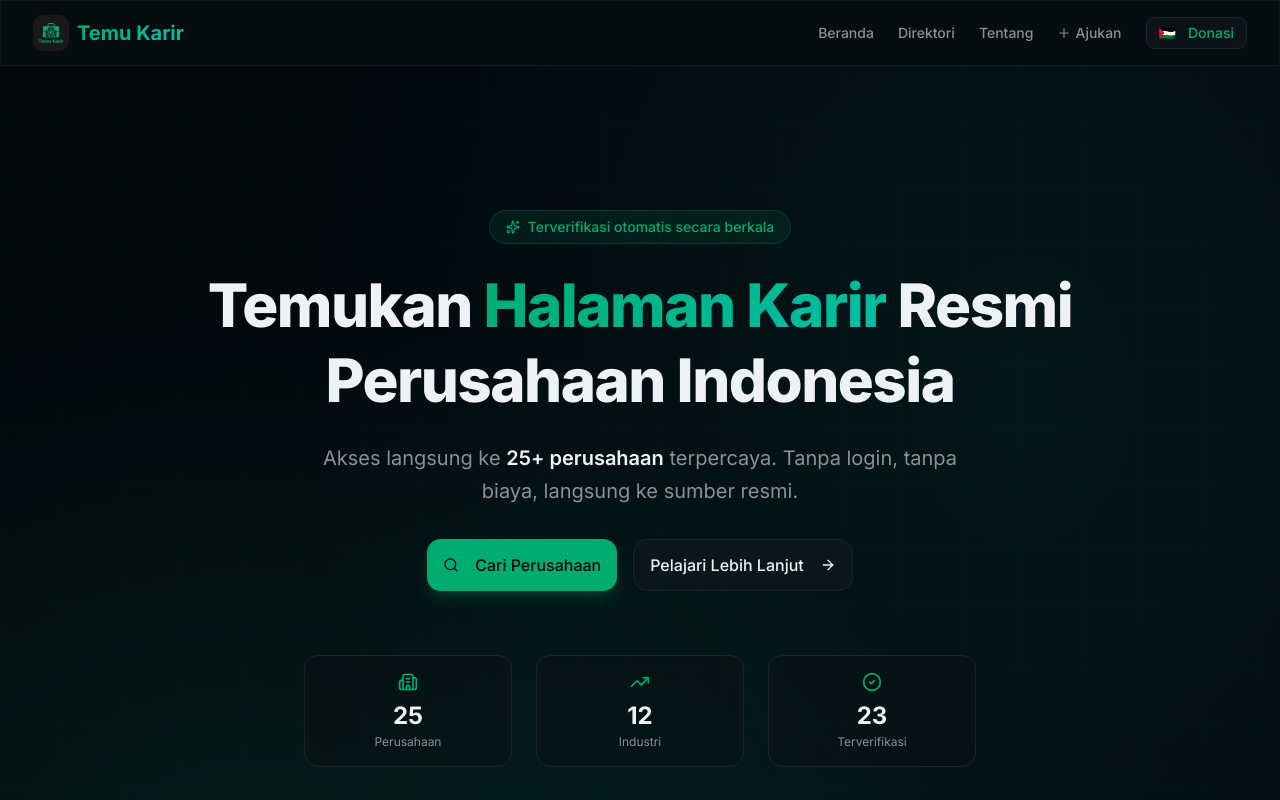
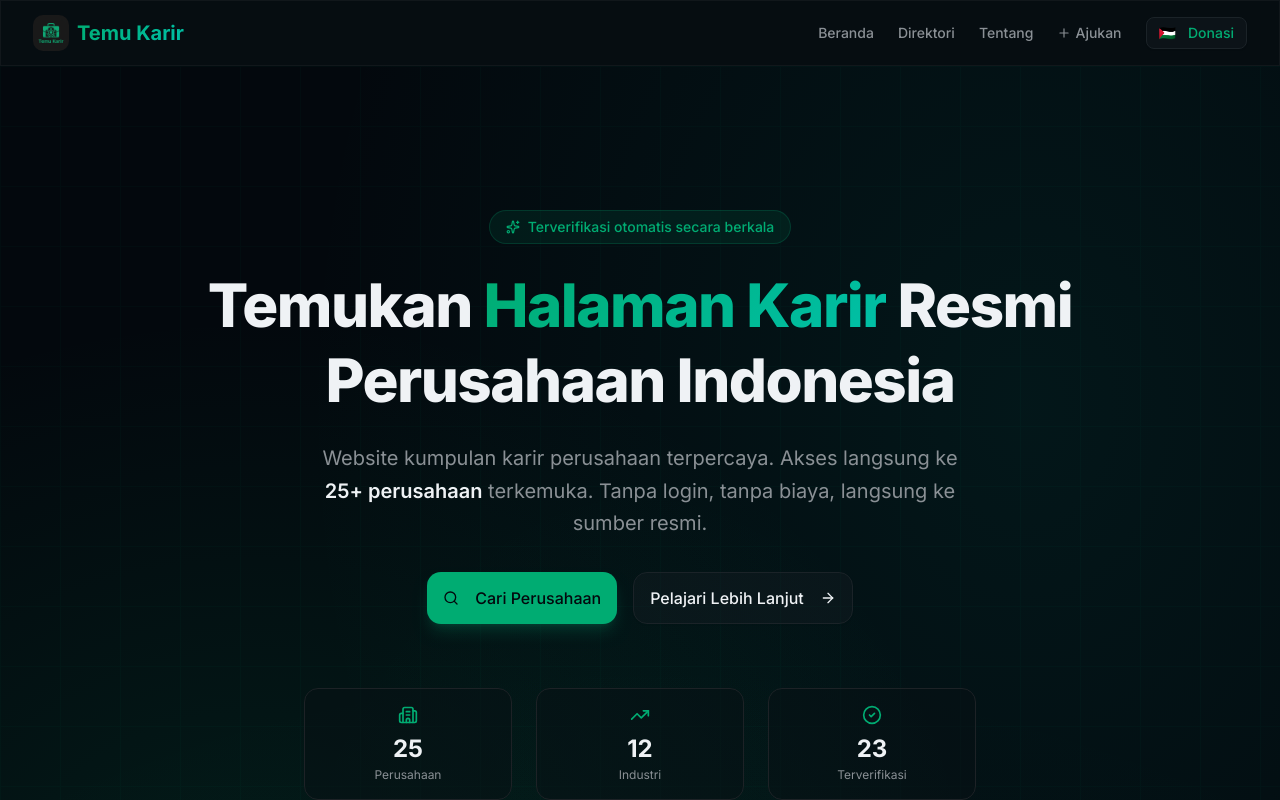
Before and after one commit to ananwxyz/temu-karir, a Next.js app: page / in a window 1280 px wide. Shown: the top 800 px of the page. Built offline with nearby package versions, Linux system fonts and the light colour scheme; no server answers; the database is empty.

Commit message:
feat(seo): target specific longtail keyword

```diff
--- a/src/app/layout.tsx
+++ b/src/app/layout.tsx
@@ -15,11 +15,11 @@ const baseUrl = "https://temukarir.com";
 
 export const metadata: Metadata = {
   title: {
-    default: "Temu Karir — Direktori Halaman Karir Resmi Perusahaan Indonesia",
+    default: "Temu Karir — Website Kumpulan Karir Perusahaan Indonesia",
     template: "%s | Temu Karir",
   },
   description:
-    "Temukan halaman karir resmi dari ratusan perusahaan terpercaya di Indonesia. Lamar langsung ke sumber resmi, aman dan terverifikasi. Cari lowongan kerja di Tokopedia, Gojek, BCA, Telkom, dan ratusan perusahaan lainnya.",
+    "Temukan halaman karir resmi dari ratusan perusahaan terpercaya di Indonesia. Website kumpulan karir perusahaan terlengkap. Lamar langsung ke sumber resmi, aman dan terverifikasi.",
   keywords: [
     "lowongan kerja",
     "karir",
@@ -41,8 +41,10 @@ export const metadata: Metadata = {
     "situs lowongan kerja",
     "portal lowongan kerja",
     "cari loker",
-    "karir bumn",
     "karir startup",
+    "website kumpulan karir perusahaan",
+    "kumpulan karir perusahaan",
+    "daftar karir perusahaan",
   ],
   authors: [{ name: "Temu Karir" }],
   creator: "Temu Karir",
@@ -51,9 +53,9 @@ export const metadata: Metadata = {
     canonical: baseUrl,
   },
   openGraph: {
-    title: "Temu Karir — Direktori Halaman Karir Resmi Perusahaan Indonesia",
+    title: "Temu Karir — Website Kumpulan Karir Perusahaan Indonesia",
     description:
-      "Temukan halaman karir resmi dari ratusan perusahaan terpercaya di Indonesia. Lamar langsung ke sumber resmi.",
+      "Temukan halaman karir resmi dari ratusan perusahaan terpercaya di Indonesia. Lamar langsung ke sumber resmi melalui website kumpulan karir perusahaan terbaik.",
     url: baseUrl,
     siteName: "Temu Karir",
     locale: "id_ID",
@@ -69,9 +71,9 @@ export const metadata: Metadata = {
   },
   twitter: {
     card: "summary_large_image",
-    title: "Temu Karir — Direktori Halaman Karir Resmi",
+    title: "Temu Karir — Website Kumpulan Karir Perusahaan",
     description:
-      "Temukan halaman karir resmi dari ratusan perusahaan terpercaya di Indonesia.",
+      "Website kumpulan karir perusahaan terlengkap. Temukan halaman karir resmi dari ratusan perusahaan terpercaya di Indonesia.",
     images: [`${baseUrl}/logo.png`],
   },
   robots: {
@@ -99,7 +101,7 @@ const jsonLd = {
       url: baseUrl,
       name: "Temu Karir",
       description:
-        "Direktori halaman karir resmi perusahaan Indonesia. Temukan lowongan kerja langsung dari sumber resmi.",
+        "Website kumpulan karir perusahaan Indonesia. Temukan lowongan kerja langsung dari sumber resmi tanpa perantara.",
       inLanguage: "id-ID",
       potentialAction: {
         "@type": "SearchAction",
@@ -120,7 +122,7 @@ const jsonLd = {
         url: `${baseUrl}/logo.png`,
       },
       description:
-        "Platform direktori halaman karir resmi perusahaan-perusahaan Indonesia.",
+        "Website kumpulan karir perusahaan-perusahaan terkemuka di Indonesia.",
       sameAs: [],
     },
   ],
--- a/src/components/hero.tsx
+++ b/src/components/hero.tsx
@@ -68,11 +68,11 @@ export function Hero() {
 
                     {/* Subtitle */}
                     <p className="animate-fade-in-up opacity-0 stagger-2 mt-6 text-lg sm:text-xl text-muted-foreground max-w-2xl mx-auto leading-relaxed">
-                        Akses langsung ke{" "}
+                        Website kumpulan karir perusahaan terpercaya. Akses langsung ke{" "}
                         <span className="font-semibold text-foreground">
                             {stats.total}+ perusahaan
                         </span>{" "}
-                        terpercaya. Tanpa login, tanpa biaya, langsung ke sumber resmi.
+                        terkemuka. Tanpa login, tanpa biaya, langsung ke sumber resmi.
                     </p>
 
                     {/* CTA */}
```
